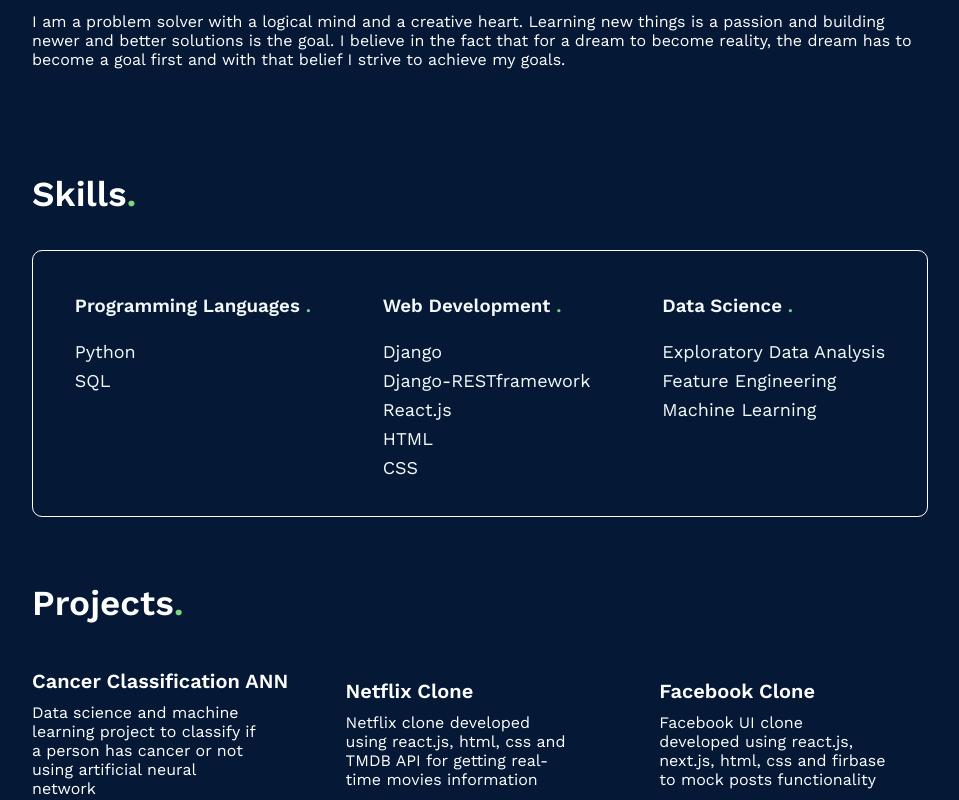
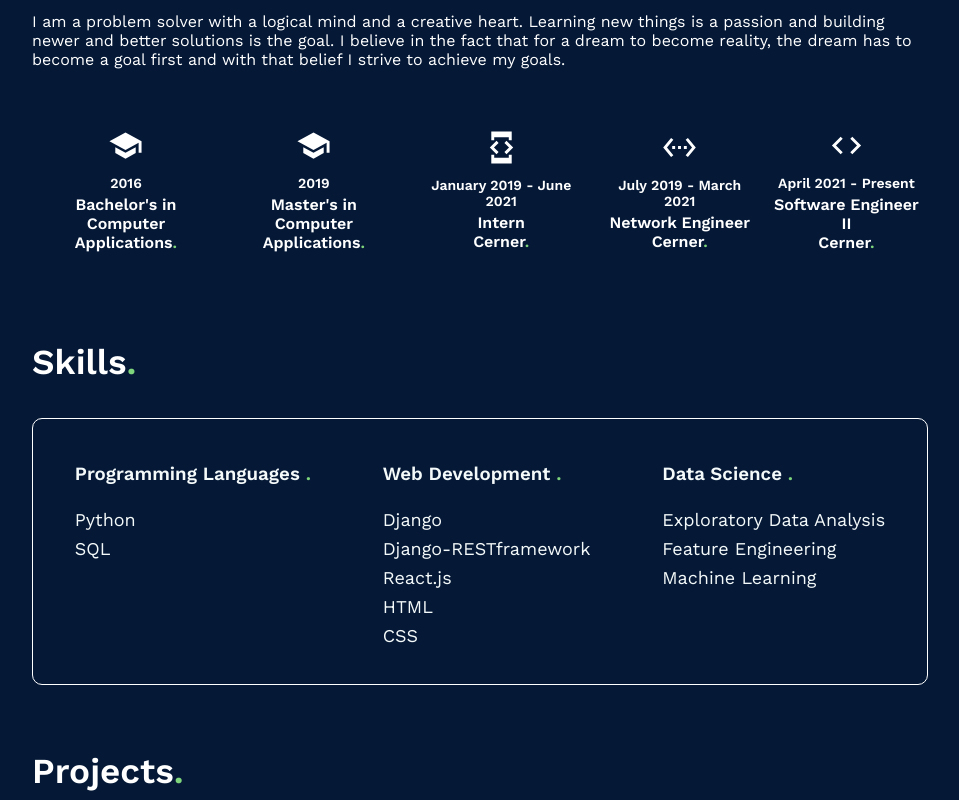
Before and after one commit to jha94archit/react-portfolio, a React (Create React App) app: page / in a window 1280 px wide. Shown: the part 980-1780 px from the top of the page, without its empty margins (160-1119 px from the left). Built offline with nearby package versions, Linux system fonts and the light colour scheme.

Commit message:
Added timeline component

```diff
--- a/src/Components/About/About.js
+++ b/src/Components/About/About.js
@@ -1,6 +1,7 @@
 import React from 'react'
 import './about.css'
 import Section from '../common/Section/Section'
+import Timeline from '../common/Timeline/Timeline'
 import { abt_me } from '../../Data/about_me'
 
 function About() {
@@ -8,6 +9,7 @@ function About() {
         <div className="container" id="about">
                 <Section sectionHeader="About Me"
                 sectionContent={abt_me.desc}/>
+                <Timeline />
             </div>
     )
 }
--- a/src/Components/Contact/Contact.js
+++ b/src/Components/Contact/Contact.js
@@ -1,11 +1,12 @@
 import React from 'react'
 import Section from '../common/Section/Section';
 import ContactCard from '../common/ContactCard/ContactCard';
+import { contact_data } from '../../Data/contact_data';
 
 function Contact() {
     return (
         <div className="container" id="contact">
-            <Section sectionHeader="Get in touch" />
+            <Section sectionHeader="Get in touch" sectionContent={contact_data.content} />
             <ContactCard />
         </div>
     )
--- /dev/null
+++ b/src/Components/common/Timeline/Timeline.js
@@ -0,0 +1,60 @@
+import React from 'react'
+import './timeline.css'
+import SchoolIcon from '@material-ui/icons/School';
+import CodeIcon from '@material-ui/icons/Code';
+import SettingsEthernetIcon from '@material-ui/icons/SettingsEthernet';
+import DeveloperModeSharpIcon from '@material-ui/icons/DeveloperModeSharp';
+
+function Timeline() {
+    return (
+        <div className="timeline-container">
+            <div className="item">
+                <div className="item-icon">
+                    <SchoolIcon fontSize='large'/>
+                </div>
+                <div className="item-text">
+                    <h3>2016</h3>
+                    <h4>Bachelor's in <br /> Computer Applications<span className="span-color">.</span></h4>
+                </div>
+            </div>
+            <div className="item">
+                <div className="item-icon">
+                    <SchoolIcon fontSize='large'/>
+                </div>
+                <div className="item-text">
+                    <h3>2019</h3>
+                    <h4>Master's in <br /> Computer Applications<span className="span-color">.</span></h4>
+                </div>
+            </div>
+            <div className="item">
+                <div className="item-icon">
+                    <DeveloperModeSharpIcon fontSize='large'/>
+                </div>
+                <div className="item-text">
+                    <h3>January 2019 - June 2021</h3>
+                    <h4>Intern<br /> Cerner<span className="span-color">.</span></h4>
+                </div>
+            </div>
+            <div className="item">
+                <div className="item-icon">
+                    <SettingsEthernetIcon fontSize='large'/>
+                </div>
+                <div className="item-text">
+                    <h3>July 2019 - March 2021</h3>
+                    <h4>Network Engineer<br /> Cerner<span className="span-color">.</span></h4>
+                </div>
+            </div>
+            <div className="item">
+                <div className="item-icon">
+                    <CodeIcon fontSize='large'/>
+                </div>
+                <div className="item-text">
+                    <h3>April 2021 - Present</h3>
+                    <h4>Software Engineer II<br /> Cerner<span className="span-color">.</span></h4>
+                </div>
+            </div>
+        </div>
+    )
+}
+
+export default Timeline
--- /dev/null
+++ b/src/Components/common/Timeline/timeline.css
@@ -0,0 +1,46 @@
+.timeline-container {
+  display: flex;
+  justify-content: space-evenly;
+  align-items: center;
+  margin-top: 20px;
+  margin-bottom: 20px;
+}
+
+.item {
+  display: flex;
+  flex-direction: column;
+  justify-content: center;
+  align-items: center;
+}
+
+.item-text {
+  padding: 4px;
+  display: flex;
+  flex-direction: column;
+  justify-content: center;
+  align-items: center;
+  text-align: center;
+}
+
+.item-text h3 {
+  font-size: 14px;
+  padding: 4px;
+  /* color: #f9f871; */
+}
+
+.item-text h4 {
+  font-size: 16px;
+  /* color: #7ed57b; */
+}
+
+@media (max-width: 768px) {
+  .timeline-container {
+    flex-direction: column;
+  }
+
+  .item {
+    margin-top: 8px;
+    margin-bottom: 8px;
+    padding: 8px;
+  }
+}
--- a/src/Data/about_me.js
+++ b/src/Data/about_me.js
@@ -1,5 +1,5 @@
 export const abt_me = {
-    desc: `I am Archit, a level II Software Engineer at Cerner Healthcare Solutions India, with 2+ years of experience in automation of manual tasks, and fullstack development of highly scalable web applications. I have also worked on large-scale freelance project to develop the complete backend solution for medical emergency mobile application JeevaRaksha.\n
+    desc: `I am Archit, a level II Software Engineer at Cerner Healthcare Solutions India Pvt Ltd. , with 2+ years of experience in automation of manual tasks, and fullstack development of highly scalable web applications. I have also worked on large-scale freelance project to develop the complete backend solution for medical emergency mobile application JeevaRaksha.\n
     Apart from development I have adoration for Data Science and Machine Learning which I fuel by continous learning and working on projects. After introducing myself to this field, it has become a passion to get my hands on as much data to find hidden insights and build better models. You can get insights to my work in the projects section.\n
     I am a problem solver with a logical mind and a creative heart. Learning new things is a passion and building newer and better solutions is the goal. I believe in the fact that for a dream to become reality, the dream has to become a goal first and with that belief I strive to achieve my goals.\n
     `
--- /dev/null
+++ b/src/Data/contact_data.js
@@ -0,0 +1,3 @@
+export const contact_data = {
+    content: `Feel free to get in touch with me. I am always open to discussing new projects, creative ideas and opportunities to grow together.`
+}
```
